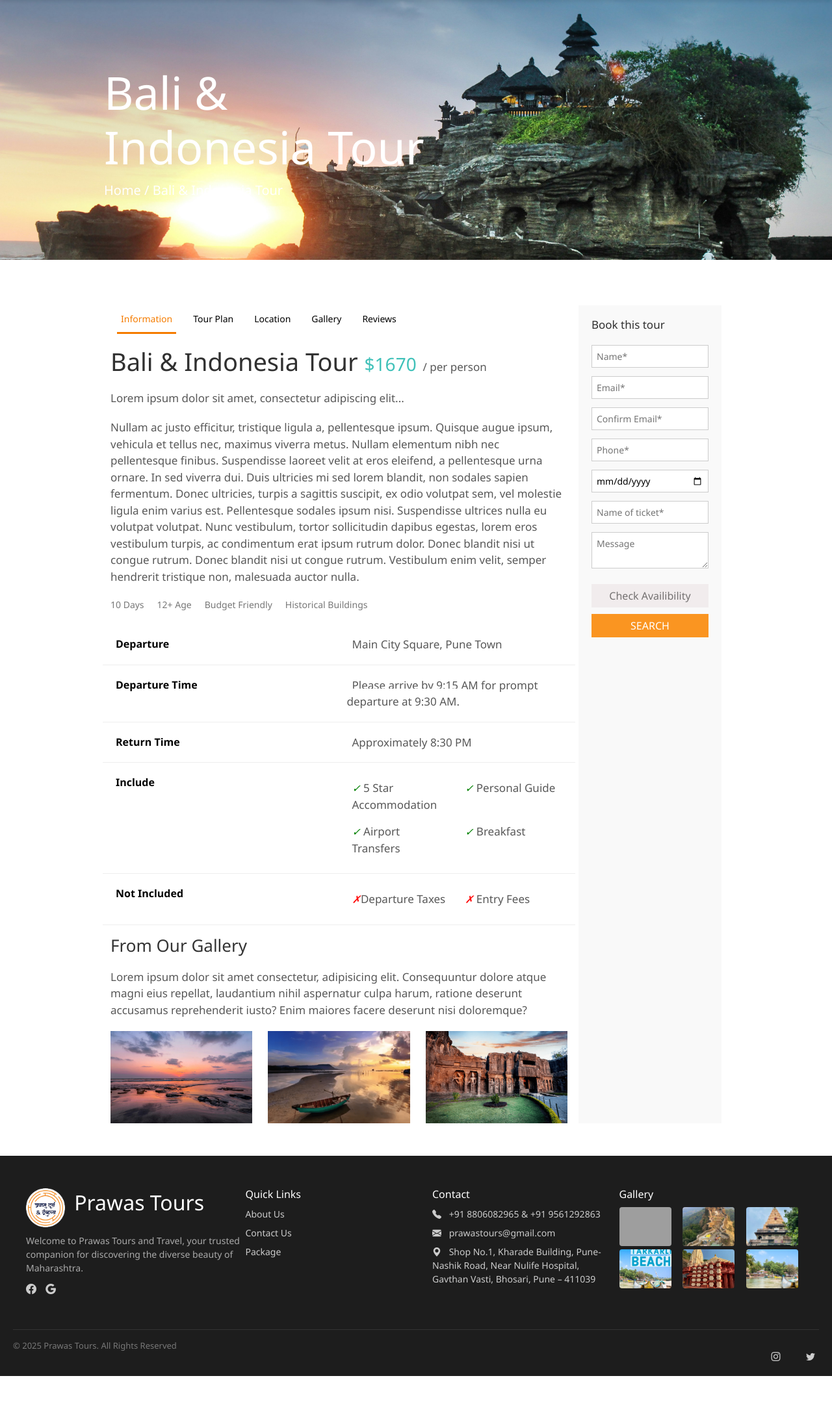
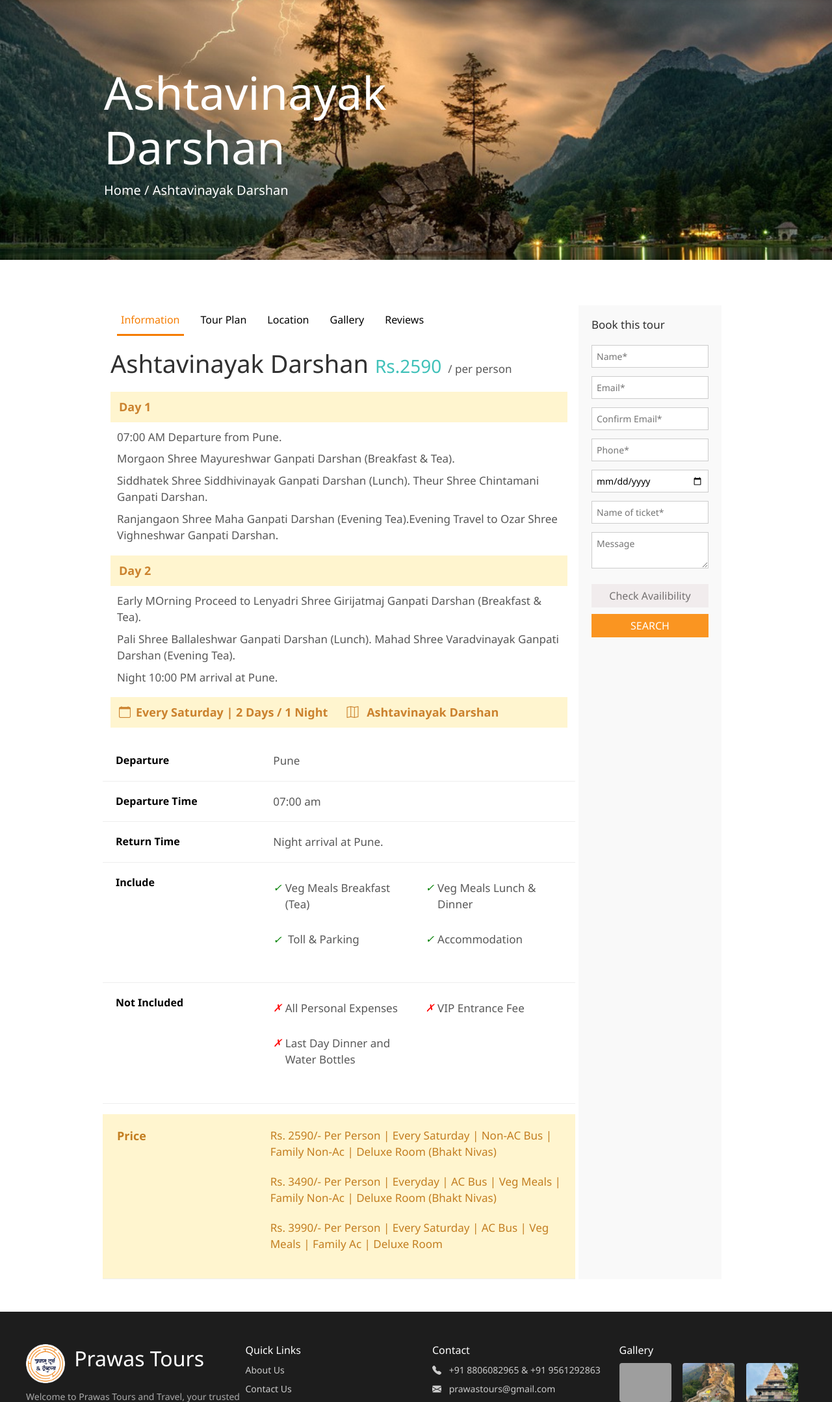
Before and after one commit to SnidheSnowfinch/Prawas-tour, a PHP site: page /tour-details.php in a window 1280 px wide. Shown: the part 80-2238 px from the top of the page at 65% size. Before the commit the page ends 2198 px from the top, so only its background shows below. Run offline with PHP 8.4, Linux system fonts and the light colour scheme; grey boxes are pictures that could not be loaded.

Commit message:
new commit

```diff
--- a/bootstrap/style.css
+++ b/bootstrap/style.css
@@ -239,7 +239,7 @@
 
 .card-button {
   text-transform: uppercase;
-
+text-align: center;
   background: white;
   flex: 1;
   margin: 0 5px;
@@ -329,7 +329,7 @@
 
 
   .fact-div {
-    width: 220px;
+    width: 315px;
     margin: 40px;}
   .fact-div img {
     width: 90px;
@@ -554,14 +554,28 @@
 
 
 .tabs button {
+  font-weight: 500;
   margin: 0px 10px;
   text-align: center;
   background: none;
   border: none;
   padding: 10px 6px 10px 6px;
     cursor: pointer;
-  font-size: 14px;
+  font-size: 16px;
   border-bottom: 3px solid transparent;
+}
+.tab-inner-img{
+  transition: transform 0.3s;
+
+  margin-bottom: 20px;
+  object-fit: cover;
+  height: 250px;
+  border-radius: 10px;
+  width: 100%;
+}
+.tab-inner-img:hover{
+  transform: translateY(-10px);
+
 }
 
 .tabs button.active {
@@ -1815,12 +1829,28 @@
   border-bottom: 1px solid #eee;
   padding: 18px 0;
 }
+.price-back{
+  color: #c37e21;
+  padding: 20px 10px;
+  font-size: 18px;
+  background: #ffe99978;
+}
+.price-back p{
+  text-align: left;
+    font-size: 17px;
+    margin-bottom: 20px;
+  font-weight: 500;
+  color: #c37e21;
+}
 
 .include {
+  margin-right: 5px;
   color: green !important;
 }
 
 .not-include {
+  margin-right: 5px;
+
   color: red !important;
 }
 
@@ -1937,7 +1967,7 @@
 /* Dropdown */
 .dropdown {
   position: absolute;
-  top: 110%;
+  top: 100%;
   left: 0;
   background: white;
   border-radius: 5px;
@@ -1981,3 +2011,86 @@
   opacity: 1;
   transform: translateY(0);
 }
+.tab-div{
+  color: #cb822e;
+  font-weight: 700;
+  font-size: 18px !important;
+  padding: 10px 13px;
+  background: #ffe99978;
+}
+.tab-area p{
+  margin-bottom: 8px !important;
+}
+.tab-area{
+  padding: 10px;
+}
+.review-div{
+  text-align: center;
+    width: 200px;
+}
+.review-div h2{
+  color: #fa9521;
+  font-size: 53px;
+}
+.review-div span{
+  font-weight: 600 !important;
+}
+a {
+  text-decoration: none;
+}
+.review-row {
+  display: flex;
+  justify-content: space-between;
+  align-items: center;
+  margin-bottom: 6px;
+}
+
+.review-progress-container {
+  width: 100%;
+  height: 10px;
+  background-color: #eee;
+  border-radius: 10px;
+  overflow: hidden;
+  margin-bottom: 20px;
+}
+
+.review-progress-bar {
+  height: 100%;
+  width: 0%; /* Start from 0 for animation */
+  background-color: #FFA500;
+  transition: width 1s ease-in-out;
+  border-radius: 10px;
+}
+.card-popular{
+  flex: 0 0 auto;
+    position: relative;
+    width: 300px;
+
+}
+.card-popular img{
+  width: 100%;
+  object-fit: cover;
+height: 200px;
+}
+.card-popular::before{
+  position: absolute;
+  content: '';
+  width: 100%;
+  height: 100%;
+  background: -webkit-linear-gradient(90deg, rgba(0, 0, 0, 0.6) 10%, rgba(0, 0, 0, 0.0) 100%);
+  bottom: 0px;
+  right: 0px;
+  z-index: 1;
+}
+.card-content-popular{
+  z-index: 10;
+  left: 20px;
+  font-size: 18px;
+  bottom: 12px;
+  position: absolute;
+  color: white;
+}
+.card-content-popular h3{
+  margin-bottom: 10px;
+  font-size: 20px !important;
+}
--- a/includes/footer.php
+++ b/includes/footer.php
@@ -84,11 +84,9 @@
       //     });
       // }
       function scrollCardsDest(direction) {
-    // Get currently visible tab content
     const activeTabContent = document.querySelector('.cardtTab-content.active');
 
     if (activeTabContent) {
-        // Find DestContainer (with class instead of id)
         const container = activeTabContent.querySelector('.DestContainer');
         const scrollAmount = 330;
 
@@ -290,7 +288,16 @@
     observer.observe(el);
   });
 });
+window.addEventListener('DOMContentLoaded', () => {
+      const bars = document.querySelectorAll('.review-progress-bar');
 
+      setTimeout(() => {
+        bars.forEach(bar => {
+          const value = bar.getAttribute('data-value');
+          bar.style.width = value + '%';
+        });
+      }, 100); // Small delay ensures animation
+    });
   </script>
   <script src="bootstrap/js/bootstrap.bundle.min.js"></script>
 
--- a/tour-details.php
+++ b/tour-details.php
@@ -1,9 +1,10 @@
 <?php include 'includes/header.php' ?>
 <div class="header-detail">
-    <img src="bootstrap/images/detail-img-1.jpg" alt="">
+    <img src="bootstrap/images/Ashtavinayak/tour-page-banner-ashtavinayak.png" alt="">
     <div class="header-overlay-detail">
-        <h1>Bali & Indonesia Tour</h1>
-        <p>Home / Bali & Indonesia Tour</p>
+        <h1>
+        Ashtavinayak Darshan</h1>
+        <p>Home / Ashtavinayak Darshan</p>
     </div>
 </div>
 <div class="container-div fade-in-on-scroll">
@@ -24,70 +25,147 @@
 
 
       <div id="information" class="tab-content active">
-<h2 class="text-left">Bali & Indonesia Tour <span class="price-text">$1670</span> <span class="p-text">/ per person</span></h2>
-        <p>Lorem ipsum dolor sit amet, consectetur adipiscing elit...</p>
-        <p>Nullam ac justo efficitur, tristique ligula a, pellentesque ipsum. Quisque augue ipsum, vehicula et tellus nec, maximus viverra metus. Nullam elementum nibh nec pellentesque finibus. Suspendisse laoreet velit at eros eleifend, a pellentesque urna ornare. In sed viverra dui. Duis ultricies mi sed lorem blandit, non sodales sapien fermentum. Donec ultricies, turpis a sagittis suscipit, ex odio volutpat sem, vel molestie ligula enim varius est. Pellentesque sodales ipsum nisi. Suspendisse ultrices nulla eu volutpat volutpat. Nunc vestibulum, tortor sollicitudin dapibus egestas, lorem eros vestibulum turpis, ac condimentum erat ipsum rutrum dolor. Donec blandit nisi ut congue rutrum. Donec blandit nisi ut congue rutrum. Vestibulum enim velit, semper hendrerit tristique non, malesuada auctor nulla.</p>
-        <div class="info-row">
+<h2 class="text-left">Ashtavinayak Darshan <span class="price-text">Rs.2590</span> <span class="p-text">/ per person</span></h2>
+<div class="tab-div">Day 1</div>
+<div class="tab-area">
+<P>07:00 AM Departure from Pune.</P>
+<P>Morgaon Shree Mayureshwar Ganpati Darshan (Breakfast & Tea).</P>
+<P>Siddhatek Shree Siddhivinayak Ganpati Darshan (Lunch).
+Theur Shree Chintamani Ganpati Darshan.</P><P>Ranjangaon Shree Maha Ganpati Darshan (Evening Tea).Evening Travel to Ozar Shree Vighneshwar Ganpati Darshan.</P>
+
+</div>
+<div class="tab-div">Day 2</div>
+<div class="tab-area">
+  <p>Early MOrning Proceed to Lenyadri Shree Girijatmaj Ganpati Darshan (Breakfast & Tea).</p>
+  <p>Pali Shree Ballaleshwar Ganpati Darshan (Lunch).
+Mahad Shree Varadvinayak Ganpati Darshan (Evening Tea).
+</p>
+<p>Night 10:00 PM arrival at Pune.</p>
+</div>
+<div class="tab-div"> <div class="row">
+  <div class="col-lg-6 col-md-6 col-sm-12">
+ <i class="bi bi-calendar me-2"></i>Every Saturday | 2 Days / 1 Night
+  </div>
+  <div class="col-lg-6 col-md-6 col-sm-12"><i class="bi bi-map me-2"></i>
+  Ashtavinayak Darshan
+  </div>
+</div></div>
+
+
+
+
+
+<!-- <div class="info-row">
           <div> 10 Days</div>
           <div> 12+ Age</div>
           <div> Budget Friendly</div>
           <div> Historical Buildings</div>
-        </div>
+        </div> -->
 
         <div class="table">
-          <div class="table-row row"><div class="col-6"><strong>Departure</strong></div><div class="col-6 "><span class="p-text">Main City Square, Pune Town</span></div></div>
-          <div class="table-row row"><div class="col-6"><strong>Departure Time</strong></div><div class="col-6"><span class="p-text">Please arrive by 9:15 AM for prompt departure at 9:30 AM.</span></div></div>
-          <div class="table-row row"><div class="col-6"><strong>Return Time</strong></div><div class="col-6"><span class="p-text">Approximately 8:30 PM</span></div></div>
-          <div class="table-row row"><div class="col-6"><strong>Include</strong></div><div class="col-6"><div class="row"><div class="col-6"><i class="include">✓</i> <span class="p-text">5 Star Accommodation</span> </div><div class="col-6"><i class="include">✓</i> <span class="p-text">Personal Guide</span></div></div>
-          <div class="row"><div class="col-6"><i class="include">✓</i> <span class="p-text">Airport Transfers</span></div><div class="col-6"><i class="include">✓</i> <span class="p-text">Breakfast</span></div></div></div></div>
-          <div class="table-row row"><div class="col-6">
-            <strong>Not Included</strong></div><div class="col-6">
-                <div class="row"><div class="col-6"><span><i class="not-include">✗</i><span class="p-text">Departure Taxes</span></div><div class="col-6">  <i class="not-include">✗</i> <span class="p-text">Entry Fees</span></span></div></div></div></div>
+          <div class="table-row row"><div class="col-lg-4 col-sm-12"><strong>Departure</strong></div><div class="col-lg-8 col-sm-12 "><span class="p-text">Pune</span></div></div>
+          <div class="table-row row"><div class="col-lg-4 col-sm-12"><strong>Departure Time</strong></div><div class="col-lg-8 col-sm-12"><span class="p-text">07:00 am</span></div></div>
+          <div class="table-row row"><div class="col-lg-4 col-sm-12"><strong>Return Time</strong></div><div class="col-lg-8 col-sm-12"><span class="p-text">Night arrival at Pune.</span></div></div>
+          <div class="table-row row"><div class="col-lg-4 col-sm-12"><strong>Include</strong></div><div class="col-lg-8 col-sm-12"><div class="row"><div class="col-lg-6 col-sm-12"><span class="d-flex mb-2"><i class="include">✓</i><p class="p-text">Veg Meals Breakfast (Tea)</p></span>  </div><div class="col-lg-6 col-sm-12"><span class="d-flex mb-2"><i class="include">✓</i><p class="p-text">Veg Meals Lunch & Dinner</p></span></div>
+          <div class="col-lg-6 col-sm-12"><i class="include">✓</i> <span class="p-text">Toll & Parking</span></div><div class="col-lg-6 col-sm-12 "><span class="d-flex mb-2"><i class="include">✓</i><p class="p-text">Accommodation</p></span></div></div></div></div>
+          <div class="table-row row"><div class="col-lg-4 col-sm-12">
+            <strong>Not Included</strong></div><div class="col-lg-8 col-sm-12">
+                <div class="row"><div class="col-lg-6 col-sm-12"><span class="d-flex mb-2"><i class="not-include">✗</i><p class="p-text">All Personal Expenses</p></div><div class="col-lg-6 col-sm-12">  <span class="d-flex mb-2"><i class="not-include">✗</i> <p class="p-text">VIP Entrance Fee</p></span></div><div class="col-lg-6 col-sm-12"><span class="d-flex mb-2"><i class="not-include">✗</i><p class="p-text">Last Day Dinner and Water Bottles</p></span></div></div></div></div>
         </div>
+        <div class="table-row row price-back"><div class="col-lg-4 col-sm-12"><strong>Price
+        </strong></div><div class="col-lg-8 col-sm-12 "><p>Rs. 2590/- Per Person | Every Saturday | Non-AC Bus | Family Non-Ac |
+        Deluxe Room (Bhakt Nivas)</p>
+      <p>Rs. 3490/- Per Person | Everyday | AC Bus | Veg Meals | Family Non-Ac |
+      Deluxe Room (Bhakt Nivas)</p><p>Rs. 3990/- Per Person | Every Saturday | AC Bus | Veg Meals | Family Ac | Deluxe Room</p></div></div>
+
       </div>
 
-      <div id="plan" class="tab-content">
-        <h2>Tour Plan</h2>
-        <p>Lorem ipsum dolor sit amet, consectetur adipiscing elit. Cras sollicitudin, tellus vitae condimentum egestas, libero dolor
-        auctor tellus, eu consectetur neque elit quis nunc. Cras elementum pretium est.</p>
-    <p>Nullam ac justo efficitur, tristique ligula a, pellentesque ipsum. Quisque augue ipsum, vehicula et tellus nec, maximus viverra metus. Nullam elementum nibh nec pellentesque finibus. Suspendisse laoreet velit at eros eleifend, a pellentesque urna ornare. In sed viverra dui. Duis ultricies mi sed lorem blandit, non sodales sapien fermentum. Donec ultricies, turpis a sagittis suscipit, ex odio volutpat sem, vel molestie ligula enim varius est. Pellentesque sodales ipsum nisi. Suspendisse ultrices nulla eu volutpat volutpat. Nunc vestibulum, tortor sollicitudin dapibus egestas, lorem eros vestibulum turpis, ac condimentum erat ipsum rutrum dolor. Donec blandit nisi ut congue rutrum. Donec blandit nisi ut congue rutrum. Vestibulum enim velit, semper hendrerit tristique non, malesuada auctor nulla.</p>
+      <div id="plan" class="tab-content ">
+        <h2 class="text-left">Tour Plan</h2>
+        <div class="tab-div">Day 1</div>
+<div class="tab-area">
+<p>07:00 AM Departure from Pune.</p><p>Morgaon Shree Mayureshwar Ganpati Darshan (Breakfast & Tea).</p> <p>Siddhatek Shree Siddhivinayak Ganpati Darshan (Lunch).</p><p> Theur Shree Chintamani Ganpati Darshan.</p><p> Ranjangaon Shree Maha Ganpati Darshan (Evening Tea).</p> <p> Evening Travel to Ozar Shree Vighneshwar Ganpati Darshan.</p>
+</div>
+<div class="tab-div">Day 2</div>
+<div class="tab-area">
+<p> Early MOrning Proceed to Lenyadri Shree Girijatmaj Ganpati Darshan (Breakfast & Tea).</p><p> Pali Shree Ballaleshwar Ganpati Darshan (Lunch).</p> <p> Mahad Shree Varadvinayak Ganpati Darshan (Evening Tea).</p> <p> Night 10:00 PM arrival at Pune.</p>
+</div>
     </div>
 
       <div id="location" class="tab-content">
-        <h2>Location</h2>
-        <p>Map and destination details.</p>
+        <h2 class="text-left">Location</h2>
+        <div class="map-container">
+        <iframe
+          src="https://www.google.com/maps/embed?pb=!1m18!1m12!1m3!1d3782.0000000000005!2d73.85000000000001!3d18.520000000000003!2m3!1f0!2f0!3f0!3m2!1i1024!2i768!4f13.1!3m3!1m2!1s0x3bc2c1234567890!2sPune!5e0!3m2!1sen!2sin!4v0000000000000"
+          width="100%" height="100%" style="border:0;" allowfullscreen="" loading="lazy"></iframe>
+      </div>
       </div>
 
       <div id="gallery" class="tab-content">
-        <h2>Gallery</h2>
-        <p>Photos from the trip.</p>
+        <h2 class="text-left">Gallery</h2>
+        <div class="row">
+        <div class="col-4"><img src="bootstrap/images/Ashtavinayak/ashtavinayak-page-destination1.png" alt="" class="tab-inner-img"></div>
+        <div class="col-4"><img src="bootstrap/images/Ashtavinayak/ashtavinayak-page-destination2.png" alt="" class="tab-inner-img"></div>
+        <div class="col-4"><img src="bootstrap/images/Ashtavinayak/ashtavinayak-page-destination3.png" alt="" class="tab-inner-img"></div>
+        <div class="col-4"><img src="bootstrap/images/Ashtavinayak/ashtavinayak-page-destination4.png" alt="" class="tab-inner-img"></div>
+        <div class="col-4"><img src="bootstrap/images/Ashtavinayak/ashtavinayak-page-destination5.png" alt="" class="tab-inner-img"></div>
+        <div class="col-4"><img src="bootstrap\images\Ashtavinayak\ashtvinayak-page-destination6.png" alt="" class="tab-inner-img"></div>
+        <div class="col-4"><img src="bootstrap/images/Ashtavinayak/ashtavinayak-page-destination7.png" alt="" class="tab-inner-img"></div>
+        <div class="col-4"><img src="bootstrap/images/Ashtavinayak/ashtavinayak-page-destination8.png" alt="" class="tab-inner-img"></div>
+
+
+
+      </div>
       </div>
 
       <div id="reviews" class="tab-content">
-        <h2>Reviews</h2>
-        <p>Customer feedback.</p>
-      </div>
+        <h2 >Reviews</h2>
+<div class="row">
+  <div class="col-lg-4 col-md-6 col-sm-12">
+    <div class="review-div">
+      <h2>5</h2>
+     <span>Superb</span>
+    </div>
+  </div>
+  <div class="col-lg-8 col-md-6 col-sm-12">
 
-      <div>
-      <h3 class="mt-3">From Our Gallery</h3>
-    <p>Lorem ipsum dolor sit amet consectetur, adipisicing elit. Consequuntur dolore atque magni eius repellat, laudantium nihil aspernatur culpa harum, ratione deserunt accusamus reprehenderit iusto? Enim maiores facere deserunt nisi doloremque?</p>
-<div class="row">
-    <div class="col-4">
-    <img class="w-100" src="bootstrap/images/tour-img-1.png" />
+  <div class="review-row">
+    <span>Accommodation</span>
+    <span>85%</span>
+  </div>
+  <div class="review-progress-container">
+    <div class="review-progress-bar" data-value="85"></div>
+  </div>
 
-    </div>
-    <div class="col-4">
-    <img  class="w-100" src="bootstrap/images/tour-img-2.png" />
+  <div class="review-row">
+    <span>Transport</span>
+    <span>90%</span>
+  </div>
+  <div class="review-progress-container">
+    <div class="review-progress-bar" data-value="90"></div>
+  </div>
 
-    </div>
+  <div class="review-row">
+    <span>Comfort</span>
+    <span>100%</span>
+  </div>
+  <div class="review-progress-container">
+    <div class="review-progress-bar" data-value="100"></div>
+  </div>
 
-    <div class="col-4">
-    <img  class="w-100" src="bootstrap/images/tour-img-3.png" />
+  <div class="review-row">
+    <span>Hospitality</span>
+    <span>88%</span>
+  </div>
+  <div class="review-progress-container">
+    <div class="review-progress-bar" data-value="88"></div>
+  </div>
 
-    </div>
 
-</div>
-      </div>
+  </div>
+
+</div>      </div>
+
     </div>
 
     <div class="right-filters">
```
Also changed, not shown: about-us.php (+8 -8 lines), index.php (+95 -103 lines), bootstrap/images/Ashtavinayak/ashtavinayak-page-destination1.png (added), bootstrap/images/Ashtavinayak/ashtavinayak-page-destination2.png (added), bootstrap/images/Ashtavinayak/ashtavinayak-page-destination3.png (added), bootstrap/images/Ashtavinayak/ashtavinayak-page-destination4.png (added), bootstrap/images/Ashtavinayak/ashtavinayak-page-destination5.png (added), bootstrap/images/Ashtavinayak/ashtavinayak-page-destination7.png (added), bootstrap/images/Ashtavinayak/ashtavinayak-page-destination8.png (added), bootstrap/images/Ashtavinayak/ashtvinayak-page-destination6.png (added), bootstrap/images/Ashtavinayak/tour-page-banner-ashtavinayak.png (added).
